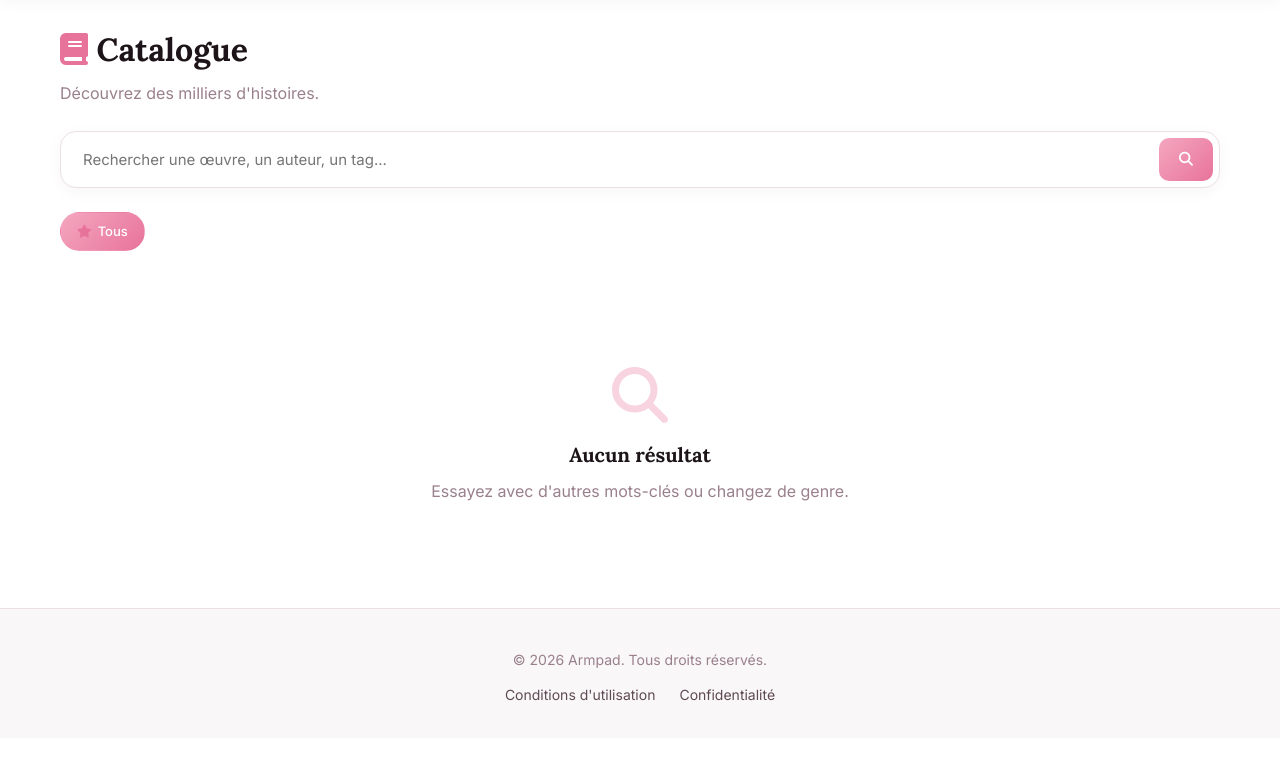
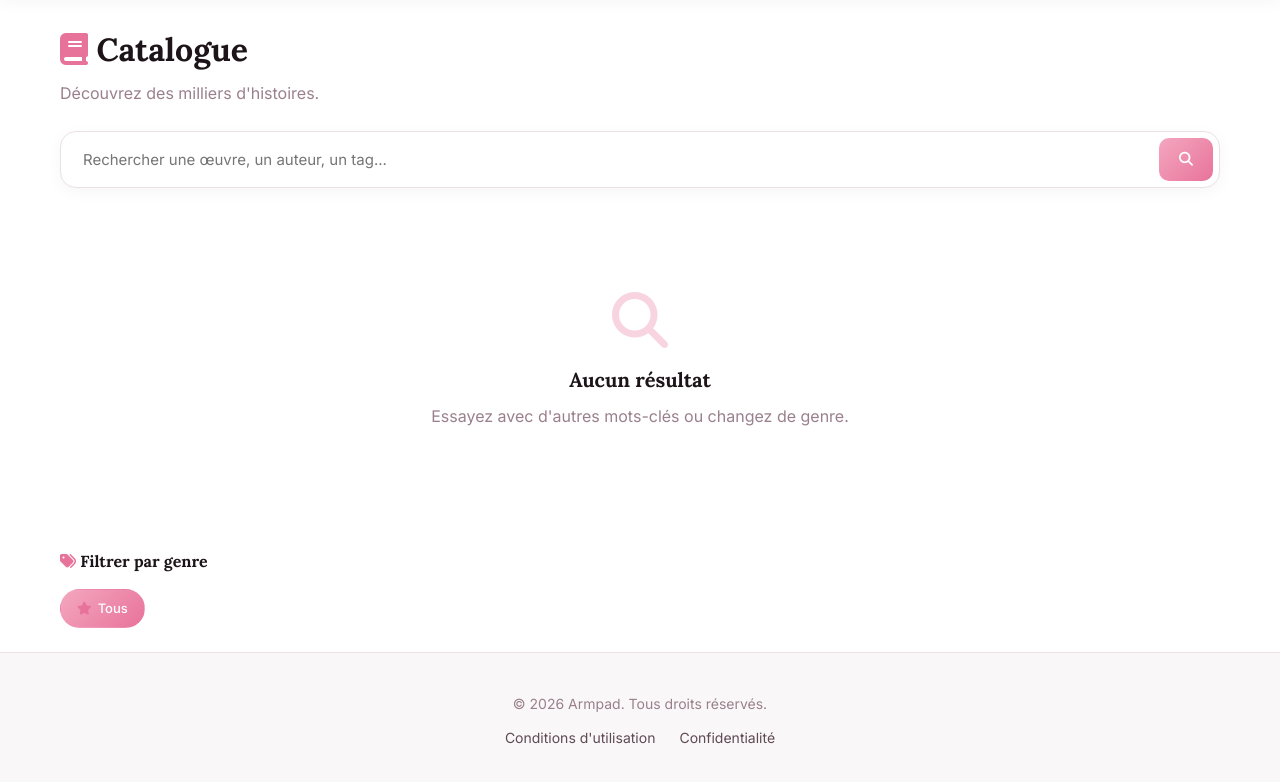
Before and after one commit to Army-ui/Armpad, a Django app: page /catalogue/ in a window 1280 px wide. Shown: the part 64-846 px from the top of the page. Before the commit the page ends 765 px from the top, so only its background shows below. Run offline with Django 5.2, Linux system fonts and the light colour scheme; data that the repository does not hold is empty; parts of the project's set-up code (start-up, migrations or seed data) failed here and were passed over.

Commit message:
Refactor catalogue.html for improved layout and filters
Updated the catalogue page layout and added genre filtering.

```diff
--- a/templates/armpad/catalogue.html
+++ b/templates/armpad/catalogue.html
@@ -24,20 +24,6 @@
             </button>
         </div>
     </form>
-
-    <!-- Filtres de genres (chips) -->
-    <div style="display:flex;gap:8px;flex-wrap:wrap;margin-bottom:28px;overflow-x:auto;padding-bottom:8px;">
-        <a href="{% url 'web:catalogue' %}{% if request.GET.search %}?search={{ request.GET.search }}{% endif %}"
-           class="genre-chip {% if not request.GET.genre %}active{% endif %}">
-            <i class="fa-solid fa-star"></i> {% trans "Tous" %}
-        </a>
-        {% for genre in genres %}
-            <a href="?genre={{ genre.slug }}{% if request.GET.search %}&search={{ request.GET.search }}{% endif %}"
-               class="genre-chip {% if request.GET.genre == genre.slug %}active{% endif %}">
-                {{ genre.name }}
-            </a>
-        {% endfor %}
-    </div>
 
     <!-- Résultats -->
     {% if works %}
@@ -71,6 +57,25 @@
             <p>{% trans "Essayez avec d'autres mots-clés ou changez de genre." %}</p>
         </div>
     {% endif %}
+
+    <!-- Filtres de genres (chips) — SOUS les œuvres -->
+    <div style="margin-top:40px;">
+        <h3 class="section-title" style="font-size:16px;margin-bottom:14px;">
+            <i class="fa-solid fa-tags"></i> {% trans "Filtrer par genre" %}
+        </h3>
+        <div style="display:flex;gap:8px;flex-wrap:wrap;">
+            <a href="{% url 'web:catalogue' %}{% if request.GET.search %}?search={{ request.GET.search }}{% endif %}"
+               class="genre-chip {% if not request.GET.genre %}active{% endif %}">
+                <i class="fa-solid fa-star"></i> {% trans "Tous" %}
+            </a>
+            {% for genre in genres %}
+                <a href="?genre={{ genre.slug }}{% if request.GET.search %}&search={{ request.GET.search }}{% endif %}"
+                   class="genre-chip {% if request.GET.genre == genre.slug %}active{% endif %}">
+                    {{ genre.name }}
+                </a>
+            {% endfor %}
+        </div>
+    </div>
 
     <!-- Pagination -->
     {% if is_paginated %}
```
